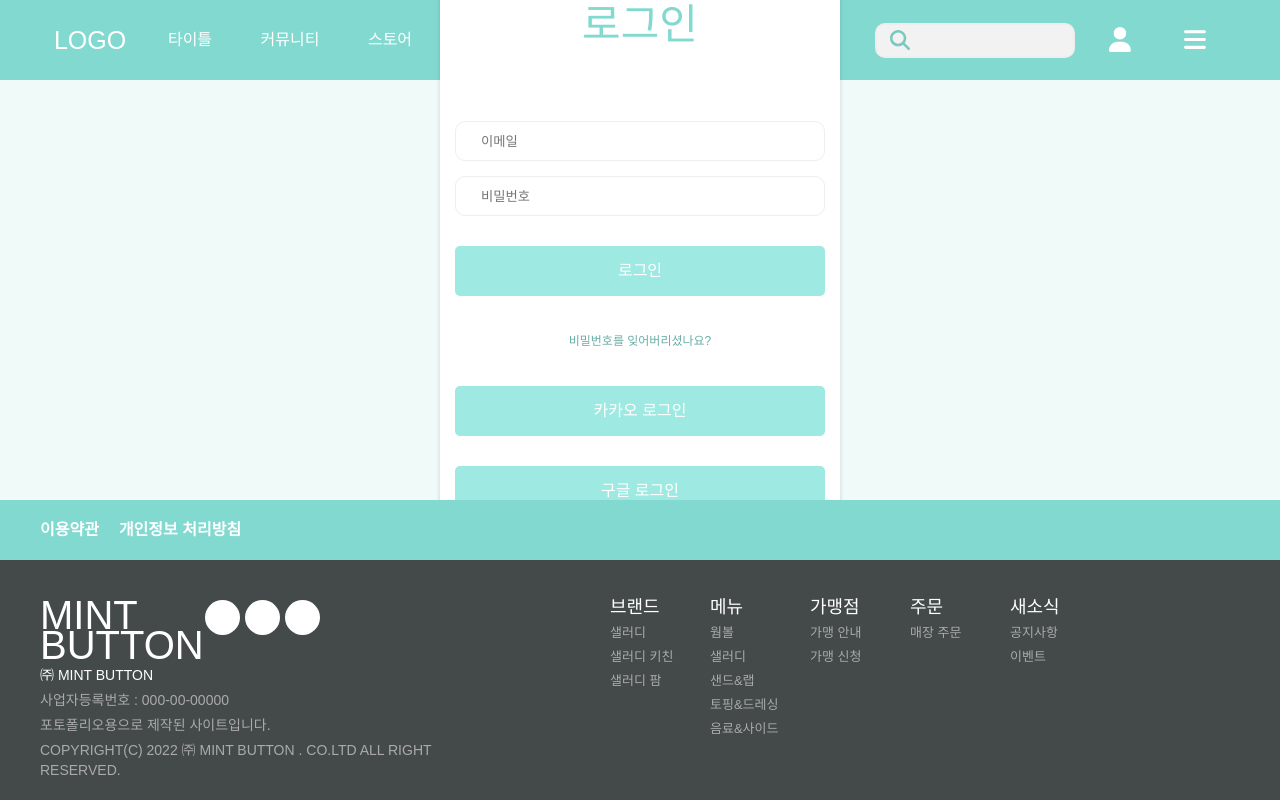
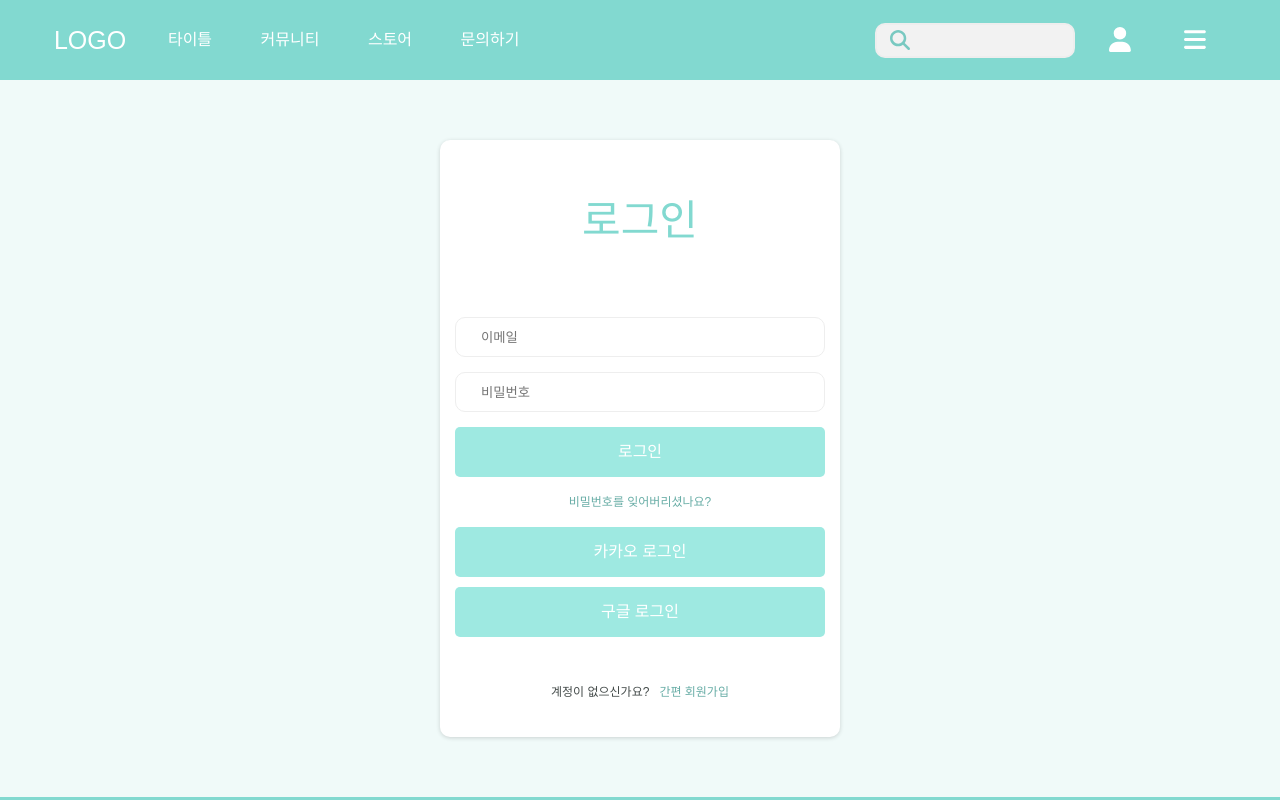
Before and after one commit to Yoodachan/mint_button, a React (Create React App) app in the folder mint_button/: page /user/login in a window 1280 px wide. Shown: the top 800 px of the page. Built offline with nearby package versions, Linux system fonts and the light colour scheme.

Commit message:
저어장

```diff
--- a/mint_button/src/css/Base.module.css
+++ b/mint_button/src/css/Base.module.css
@@ -23,6 +23,7 @@
     border-radius: 10px;
     background-color: #fff;
     box-shadow: rgba(0, 0, 0, 0.16) 0px 1px 4px;
+    margin: 60px 0px;
 }
 
 .top_wrap {
@@ -98,7 +99,7 @@
     border-radius: 5px;
     font-size: 16px;
     text-align: center;
-    margin: 30px auto;
+    margin: 10px auto;
 }
 
 
@@ -173,7 +174,6 @@
     background-color: #eee;
     color: #999;
     transition-duration: .3s;
-
 }
 
 .btn_style_second:hover {
@@ -185,6 +185,21 @@
 .btn_style_second:active {
     scale: 95%;
 }
+
+.btn_style_kakao {
+    background-color: #eee;
+    color: #999;
+    transition-duration: .3s;
+}
+
+
+
+
+
+
+
+
+
 
 .btn_right {
     width: 140px;
--- a/mint_button/src/css/User.module.css
+++ b/mint_button/src/css/User.module.css
@@ -9,8 +9,7 @@
     display: flex;
     justify-content: center;
     align-items: center;
-    height: calc(100vh - 380px);
-    max-height: 100%;
+    min-height: calc(100vh - 380px);
 }
 
 .title_text {
```
